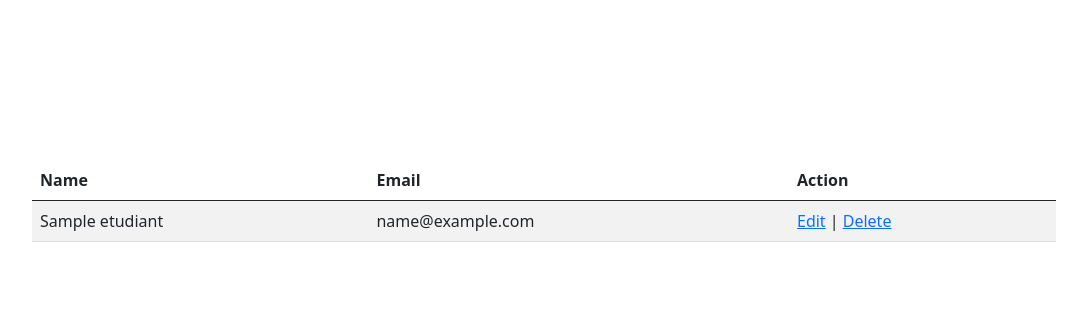
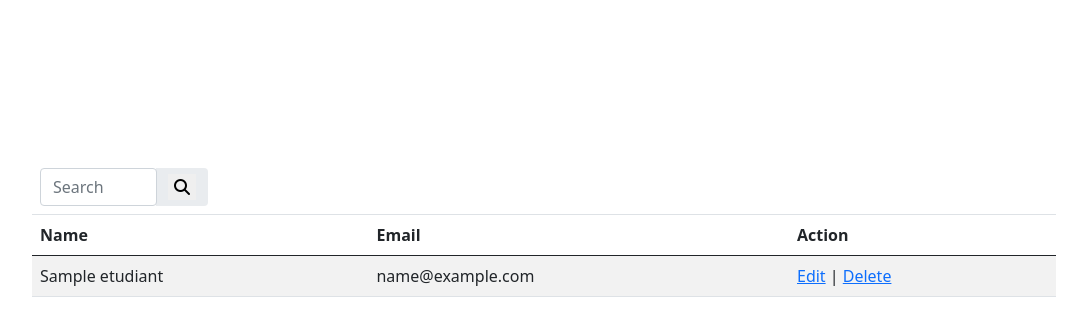
Before and after one commit to otmaneEH/crud-php, a PHP site: page / in a window 1280 px wide. Shown: the part 56-392 px from the top of the page, without its empty margins (96-1183 px from the left). Run offline with PHP 8.4, Linux system fonts and the light colour scheme; tables that the repository leaves empty hold one stand-in row (values such as "Sample post"); some libraries are stand-ins or nearby versions.

Commit message:
Update index.php

```diff
--- a/index.php
+++ b/index.php
@@ -4,12 +4,25 @@ include_once "db.php";
 $result = mysqli_query($mysqli, "SELECT * FROM etudiant ORDER BY id DESC");
 require "header.php";
 ?>
-<article>
-
-</article>
 
 <table class="table table-striped  " style="margin-left:auto;margin-right:auto; width: 80%; margin-top: 20vh;">
 	<thead class="thead-dark">
+		<tr>
+
+			<td colspan="3">
+				<form action="index.php" method="GET">
+				<div class="col-sm-2 float-left">
+					<div class="input-group rounded">
+
+						<input type="search" class="form-control rounded" placeholder="Search" aria-label="Search" aria-describedby="search-addon" />
+						<span class="input-group-text border-0" id="search-addon">
+						<button type="submit" style="border: none;" value=""><i class="fas fa-search"> </i></button>
+						</span>
+					</div></form>
+			</td>
+
+			</td>
+		</tr>
 
 		<tr>
 			<th>Name</th>
@@ -17,6 +30,7 @@ require "header.php";
 			<th>Action</th>
 		</tr>
 	</thead>
+
 	<tbody>
 
 		<?php
```
Lines whose indentation alone changed are shown as unchanged.
